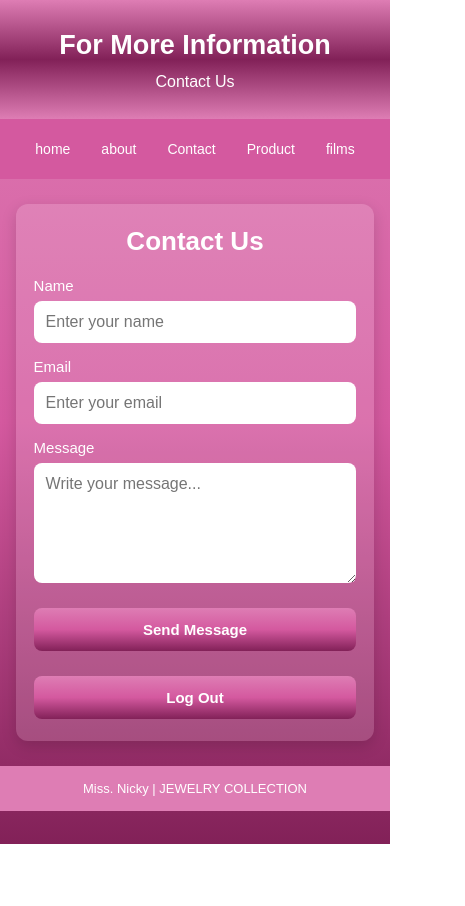
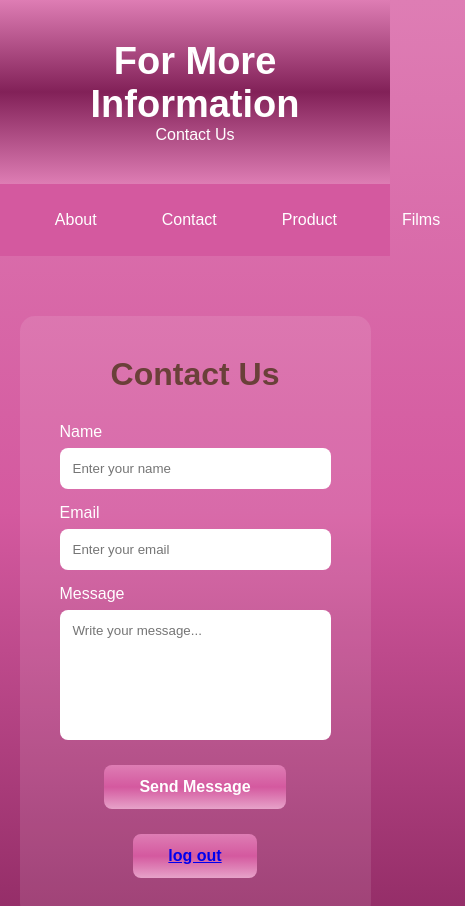
Before and after one commit to nickysemense28-max/mik, a plain HTML site: page Contact.html in a window 390 px wide. Shown: the top 906 px of the page, 465 px wide, since content can reach past the window. Before the commit the page ends 844 px from the top, so only its background shows below. Drawn offline with Linux system fonts and the light colour scheme.

Commit message:
Add files via upload

```diff
--- a/Contact.html
+++ b/Contact.html
@@ -1,10 +1,8 @@
+ <html>
+<head>
 
-<html lang="en">
-<head>
-    <meta charset="UTF-8">
-    <meta name="viewport" content="width=device-width, initial-scale=1.0">
 
-    <title>Contact</title>
+    <title>Contact </title>
 
     <style>
         * {
@@ -28,53 +26,42 @@
 
         header h1 {
             font-size: 38px;
-            margin-bottom: 10px;
         }
 
-        header p {
-            font-size: 18px;
-        }
-
-        /* Navigation */
         nav {
             background: #D4599F;
             display: flex;
             justify-content: center;
-            align-items: center;
-            flex-wrap: wrap;
-            gap: 10px;
-            padding: 15px 10px;
+            gap: 15px;
+            padding: 15px;
         }
 
         nav a {
             color: white;
             text-decoration: none;
-            padding: 12px 20px;
+            padding: 12px 25px;
             border-radius: 8px;
             transition: 0.3s;
-            font-size: 16px;
         }
 
         nav a:hover {
-            background: #822158;
-            transform: translateY(-2px);
+            background: #DE7DB4f;
+            transform: translateY(-3px);
         }
 
-        /* Contact Form */
         .contact-container {
             width: 90%;
             max-width: 700px;
-            margin: 40px auto;
-            background: rgba(255, 255, 255, 0.15);
+            margin: 60px auto;
+            background: rgba(255,255,255,0.1);
             padding: 40px;
             border-radius: 15px;
-            box-shadow: 0 5px 15px rgba(0, 0, 0, 0.15);
         }
 
         .contact-container h2 {
             text-align: center;
-            color: white;
-            margin-bottom: 25px;
+            color: #6A4039;
+            margin-bottom: 30px;
             font-size: 32px;
         }
 
@@ -82,149 +69,44 @@
             display: block;
             margin-top: 15px;
             margin-bottom: 7px;
-            font-size: 16px;
         }
 
         input,
         textarea {
-            display: block;
             width: 100%;
             padding: 13px;
             border: none;
             border-radius: 8px;
             outline: none;
-            font-size: 16px;
-        }
-
-        input:focus,
-        textarea:focus {
-            box-shadow: 0 0 0 2px #822158;
         }
 
         textarea {
             height: 130px;
-            resize: vertical;
+            resize: none;
         }
 
-        button,
-        .logout-btn {
+        button {
             display: block;
-            width: fit-content;
             margin: 25px auto 0;
-            padding: 13px 30px;
+            padding: 13px 35px;
             border: none;
             border-radius: 8px;
-            background: linear-gradient(#DE7DB4, #D4599F, #822158);
+            background: linear-gradient(#DE7DB4, #D4599F, #E7A2C9);
             color: white;
             font-size: 16px;
             font-weight: bold;
             cursor: pointer;
-            text-decoration: none;
-            text-align: center;
-            transition: 0.3s;
         }
 
-        button:hover,
-        .logout-btn:hover {
+        button:hover {
             transform: scale(1.05);
-            background: #822158;
         }
 
         footer {
             background: #DE7DB4;
             text-align: center;
-            padding: 18px 10px;
-            margin-top: 40px;
-            font-size: 15px;
-        }
-
-        /* Cellphone Responsive */
-        @media screen and (max-width: 600px) {
-            header {
-                padding: 28px 15px;
-            }
-
-            header h1 {
-                font-size: 27px;
-                line-height: 1.3;
-            }
-
-            header p {
-                font-size: 16px;
-            }
-
-            nav {
-                gap: 7px;
-                padding: 12px 8px;
-            }
-
-            nav a {
-                font-size: 14px;
-                padding: 10px 12px;
-            }
-
-            .contact-container {
-                width: 92%;
-                margin: 25px auto;
-                padding: 22px 18px;
-                border-radius: 12px;
-            }
-
-            .contact-container h2 {
-                font-size: 26px;
-                margin-bottom: 20px;
-            }
-
-            label {
-                font-size: 15px;
-            }
-
-            input,
-            textarea {
-                padding: 12px;
-                font-size: 16px;
-            }
-
-            textarea {
-                height: 120px;
-            }
-
-            button,
-            .logout-btn {
-                width: 100%;
-                padding: 13px 15px;
-                font-size: 15px;
-            }
-
-            footer {
-                margin-top: 25px;
-                font-size: 13px;
-                padding: 15px 8px;
-            }
-        }
-
-        /* Extra Small Phones */
-        @media screen and (max-width: 360px) {
-            header h1 {
-                font-size: 23px;
-            }
-
-            nav {
-                gap: 5px;
-            }
-
-            nav a {
-                font-size: 12px;
-                padding: 9px 10px;
-            }
-
-            .contact-container {
-                padding: 18px 13px;
-            }
-
-            .contact-container h2 {
-                font-size: 23px;
-            }
+            padding: 15px;
+            margin-top: 50px;
         }
     </style>
 </head>
@@ -232,16 +114,16 @@
 <body>
 
     <header>
-        <h1>For More Information</h1>
+        <h1> For More Information</h1>
         <p>Contact Us</p>
     </header>
 
     <nav>
         <a href="home.html">home</a>
-        <a href="about.html">about</a>
-        <a href="Contact.html">Contact</a>
-        <a href="Product.html">Product</a>
-        <a href="film.html">films</a>
+        <a href="about.html">About</a>
+        <a href="contact.html">Contact</a>
+		<a href="Product.html">Product</a>
+			<a href="film.html">Films</a>
     </nav>
 
     <div class="contact-container">
@@ -250,43 +132,31 @@
 
         <form onsubmit="sendMessage(event)">
 
-            <label for="name">Name</label>
-            <input
-                type="text"
-                id="name"
-                placeholder="Enter your name"
-                required
-            >
+            <label>Name</label>
+            <input type="text" id="name" placeholder="Enter your name" required>
 
-            <label for="email">Email</label>
-            <input
-                type="email"
-                id="email"
-                placeholder="Enter your email"
-                required
-            >
+            <label>Email</label>
+            <input type="email" id="email" placeholder="Enter your email" required>
 
-            <label for="message">Message</label>
-            <textarea
-                id="message"
-                placeholder="Write your message..."
-                required
-            ></textarea>
+            <label>Message</label>
+            <textarea id="message" placeholder="Write your message..." required></textarea>
 
             <button type="submit">Send Message</button>
 
+<button type="submit"> <a href="logini.html">log out</a></button>
+
+
         </form>
-
-        <a href="login.html" class="logout-btn">Log Out</a>
 
     </div>
 
     <footer>
-        <p>Miss. Nicky | JEWELRY COLLECTION</p>
-    </footer>
+        <p> Miss. Nicky | JEWELRY COLLECTION</p>
+   </footer>
+
 
     <script>
-        function send Message(event) {
+        function sendMessage(event) {
             event.preventDefault();
 
             alert("Thank you! Your message has been submitted.");
```
